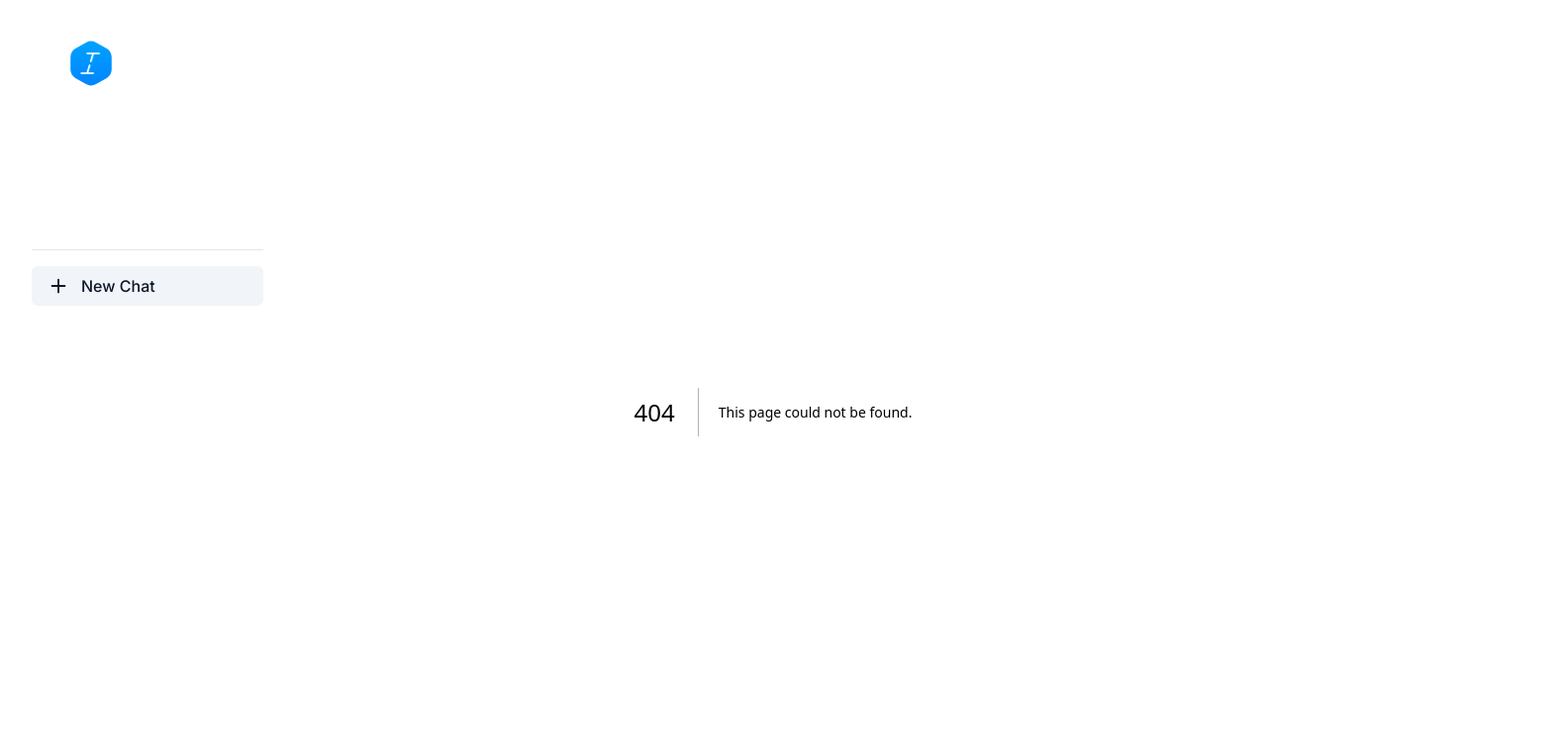
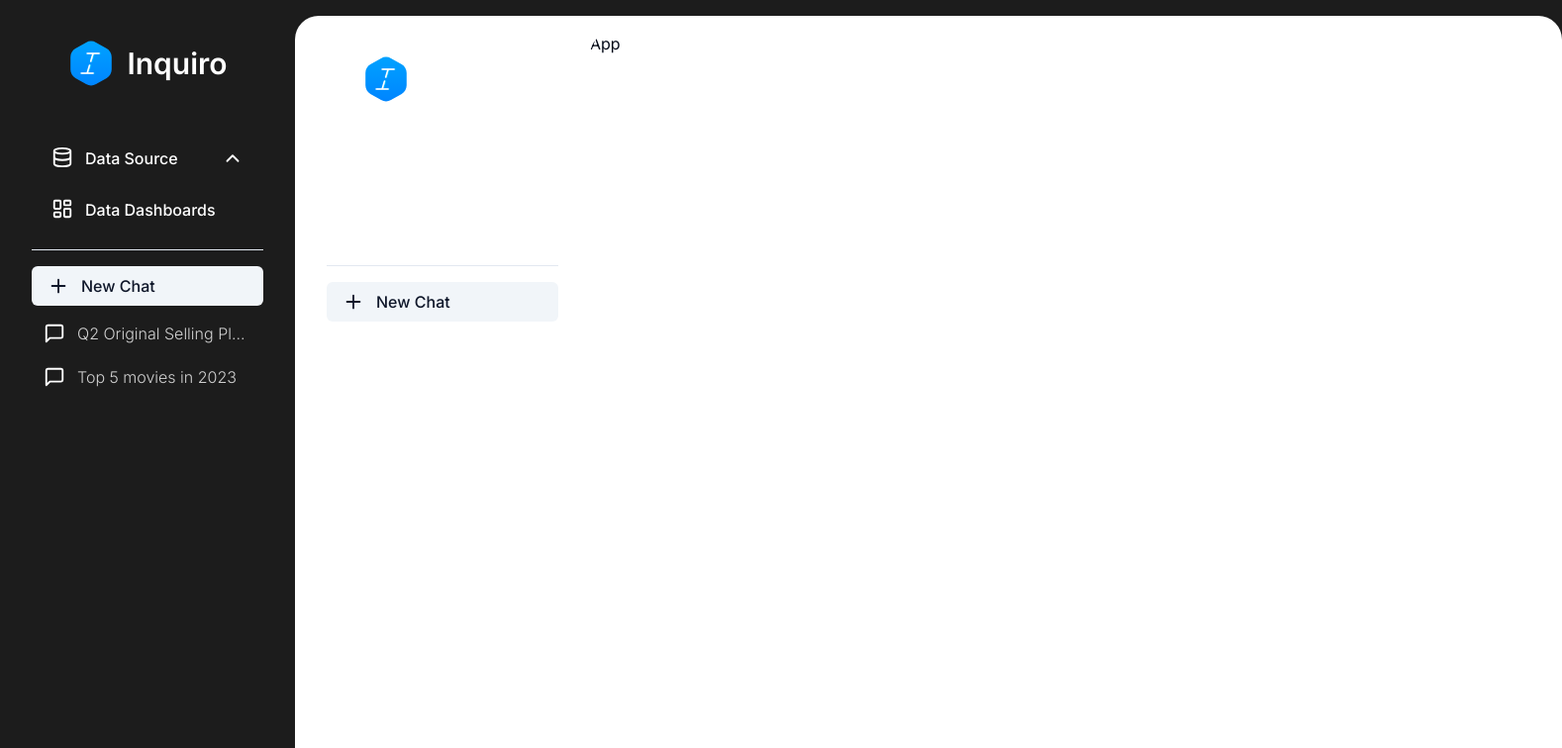
Before and after one commit to Robotics-AI-Project/Inquiro-Frontend-v2, a Next.js app: page /app in a window 1280 px wide. Before the commit this address had no page. Shown: the top 756 px of the page at 99% size, 1578 px wide, since content can reach past the window. Built offline with nearby package versions, Linux system fonts and the light colour scheme.

Commit message:
feat: moved base path to app

```diff
--- /dev/null
+++ b/app/app/layout.tsx
@@ -0,0 +1,24 @@
+import SideBar from "@/components/layouts/sidebar";
+import type { Metadata } from "next";
+
+export const metadata: Metadata = {
+  title: "Inquiro",
+  description: "Inquiro Text-to-SQL Solution",
+};
+
+export default function RootLayout({
+  children,
+}: {
+  children: React.ReactNode;
+}) {
+  return (
+    <div className="w-screen h-screen">
+      <div className="flex h-full">
+        <SideBar />
+        <div className="h-auto w-full bg-white rounded-3xl m-4 ml-0 overflow-clip">
+          {children}
+        </div>
+      </div>
+    </div>
+  );
+}
--- /dev/null
+++ b/app/app/page.tsx
@@ -0,0 +1,5 @@
+import { env } from "@/env/server.mjs";
+
+export default function Home() {
+  return <p>App</p>;
+}
```
Also changed, not shown: app/app/c/layout.tsx (renamed from app/c/layout.tsx), app/app/c/page.tsx (renamed from app/c/page.tsx).
